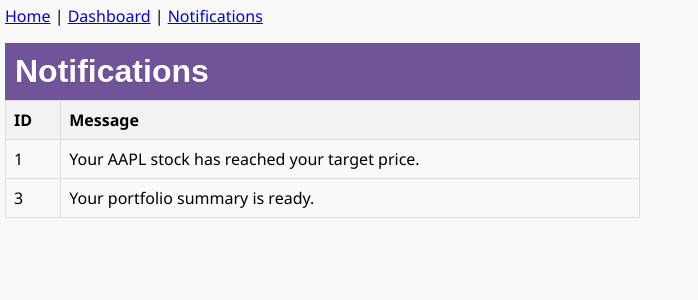
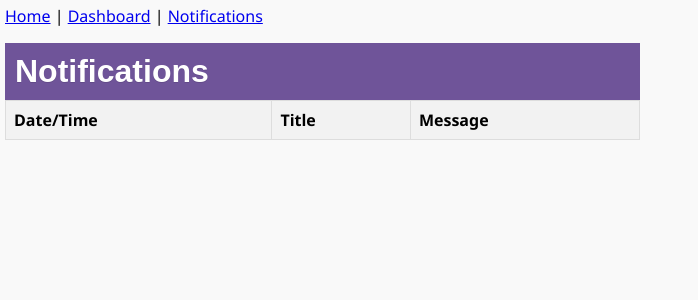
Before and after one commit to rfield/MarketWatcherWebApp, a SvelteKit app: page /notifications in a window 1280 px wide. Shown: the top 300 px of the page, without its empty margins (0-698 px from the left). Built offline with nearby package versions, Linux system fonts and the light colour scheme.

Commit message:
initial implementation for notifications

```diff
--- a/src/routes/+page.svelte
+++ b/src/routes/+page.svelte
@@ -9,13 +9,14 @@
 <!-- src/routes/login/+page.svelte -->
 <script>
     import { enhance } from '$app/forms';
-    import { setCurrentAssets, setCurrentUser } from './stores.js';
+    import { setCurrentAssets, setCurrentNotifications, setCurrentUser } from './stores.js';
 
     export let form;
 
     $: if (form?.success && form?.user) {
         setCurrentUser(form.user);
         setCurrentAssets(form.user.assets);
+        setCurrentNotifications(form.user.notifications);
     }
 </script>
 
--- a/src/routes/dashboard/+page.svelte
+++ b/src/routes/dashboard/+page.svelte
@@ -3,8 +3,8 @@
 <p>Click REFRESH to update prices.</p>
 
 <script>
-  import { currentUser, setCurrentUser, currentAssets, setCurrentAssets } from '../stores.js';
-  import { _toDollars, refreshPrices } from '../utils.js';
+  import { currentUser, currentAssets, setCurrentAssets } from '../stores.js';
+  import { _toDollars } from '../utils.js';
   import { enhance } from '$app/forms';
 
     export let form;
--- a/src/routes/notifications/+page.server.js
+++ b/src/routes/notifications/+page.server.js
@@ -1,7 +1,7 @@
 import { getUnreadNotifications } from './data.js';
 
-export function load() {
-	return {
-		notifications: getUnreadNotifications()
-	};
-}
+// export function load() {
+// 	return {
+// 		notifications: getUnreadNotifications()
+// 	};
+// }
--- a/src/routes/notifications/+page.svelte
+++ b/src/routes/notifications/+page.svelte
@@ -1,21 +1,25 @@
 <h1 class="banner-title">Notifications</h1>
 
 <script>
+  import { currentNotifications } from '../stores.js';
   let { data } = $props();
+
 </script>
 
 <table>
   <thead>
     <tr>
-      <th>ID</th>
+      <th>Date/Time</th>
+      <th>Title</th>
       <th>Message</th>
     </tr>
   </thead>
   <tbody>
     <!-- Loop through the data -->
-    {#each data.notifications as notification}
+    {#each $currentNotifications as notification}
       <tr>
-        <td>{notification.id}</td>
+        <td>{notification.createdAt}</td>
+        <td>{notification.title}</td>
         <td>{notification.message}</td>
       </tr>
     {/each}
--- a/src/routes/stores.js
+++ b/src/routes/stores.js
@@ -2,6 +2,7 @@ import { writable } from 'svelte/store';
 
 export const currentUser = writable({});
 export const currentAssets = writable([]);
+export const currentNotifications = writable([]);
 
 /**
  * @param {{}} user
@@ -16,3 +17,11 @@ export function setCurrentUser(user) {
 export function setCurrentAssets(assets) {
     currentAssets.set(assets);
 }
+
+/**
+ * @param {*} notifications
+ */
+export function setCurrentNotifications(notifications) {
+    console.log('Setting current notifications:', notifications);
+    currentNotifications.set(notifications);
+}
```
Also changed, not shown: src/routes/+page.server.js (+12 -2 lines).
